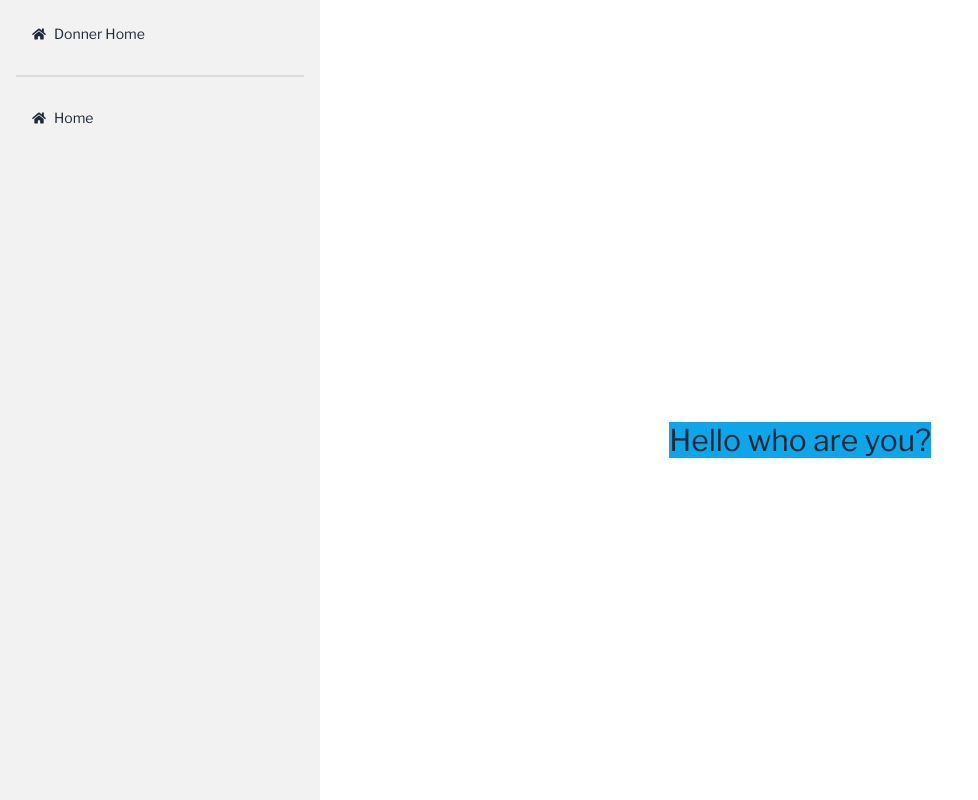
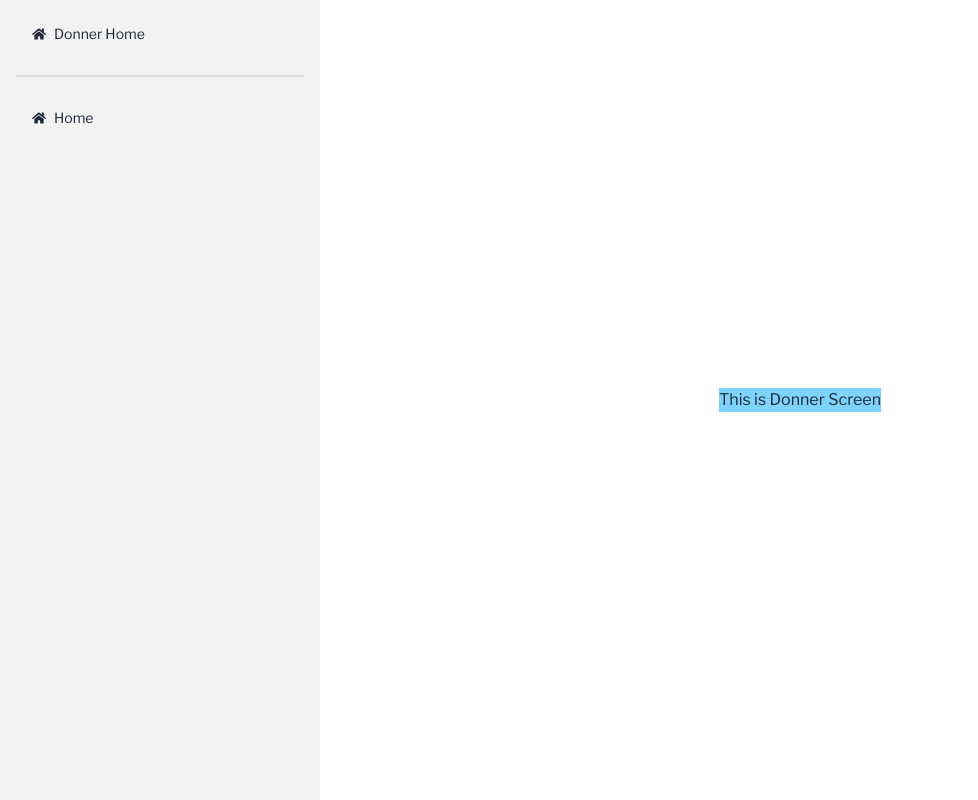
Before and after one commit to searchsakib/blood-aid-client, a React (Vite) app: page /dashboard in a window 1280 px wide. Shown: the whole page, without its empty margins (0-978 px from the left). Built offline with nearby package versions, Linux system fonts and the light colour scheme; no server answers.

Commit message:
admin screen, donner screen, volunteer screen added

```diff
--- /dev/null
+++ b/src/pages/Dashboard/DefaultView/AdminScreen.jsx
@@ -0,0 +1,9 @@
+const AdminScreen = () => {
+  return (
+    <div>
+      <h2>This is admin screen</h2>
+    </div>
+  );
+};
+
+export default AdminScreen;
--- a/src/pages/Dashboard/DefaultView/DefaultView.jsx
+++ b/src/pages/Dashboard/DefaultView/DefaultView.jsx
@@ -1,9 +1,26 @@
+import useAdmin from '../../../hooks/useAdmin';
+import AdminScreen from './AdminScreen';
+import DonnerScreen from './DonnerScreen';
+import VolunteerScreen from './VolunteerScreen';
+
 const DefaultView = () => {
+  const [isAdmin] = useAdmin();
+
   return (
     <div>
-      <h2 className="bg-sky-500 text-3xl text-center mt-20">
-        Hello who are you?
-      </h2>
+      {isAdmin ? (
+        <div>
+          <AdminScreen></AdminScreen>
+        </div>
+      ) : (
+        <div className="bg-sky-300">
+          <DonnerScreen></DonnerScreen>
+        </div>
+      )}
+
+      {/* <div>
+        <VolunteerScreen></VolunteerScreen>
+      </div> */}
     </div>
   );
 };
--- /dev/null
+++ b/src/pages/Dashboard/DefaultView/DonnerScreen.jsx
@@ -0,0 +1,9 @@
+const DonnerScreen = () => {
+  return (
+    <div>
+      <h2>This is Donner Screen</h2>
+    </div>
+  );
+};
+
+export default DonnerScreen;
--- /dev/null
+++ b/src/pages/Dashboard/DefaultView/VolunteerScreen.jsx
@@ -0,0 +1,9 @@
+const VolunteerScreen = () => {
+  return (
+    <div>
+      <h2>This is Volunteer Screen</h2>
+    </div>
+  );
+};
+
+export default VolunteerScreen;
```
